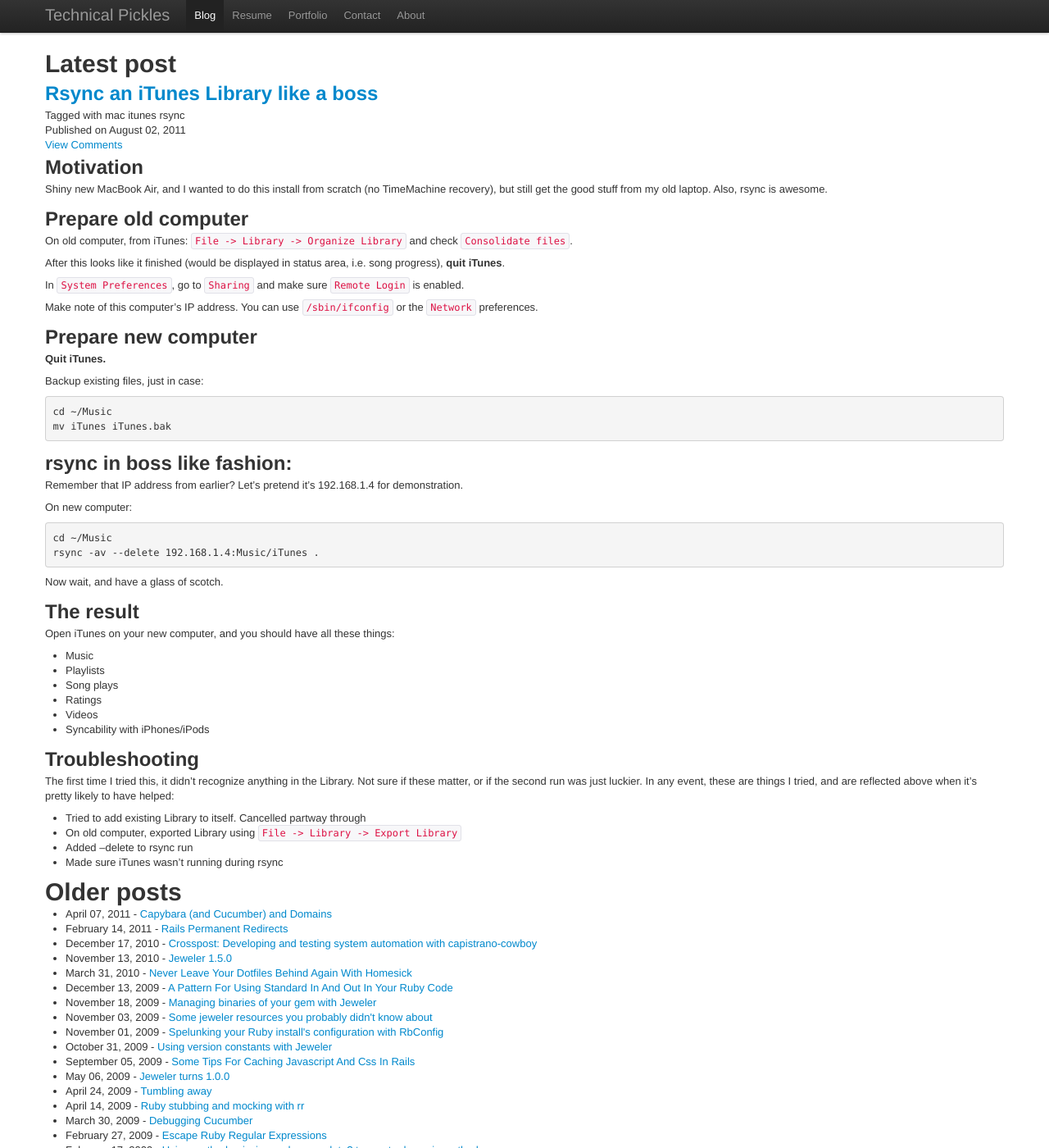
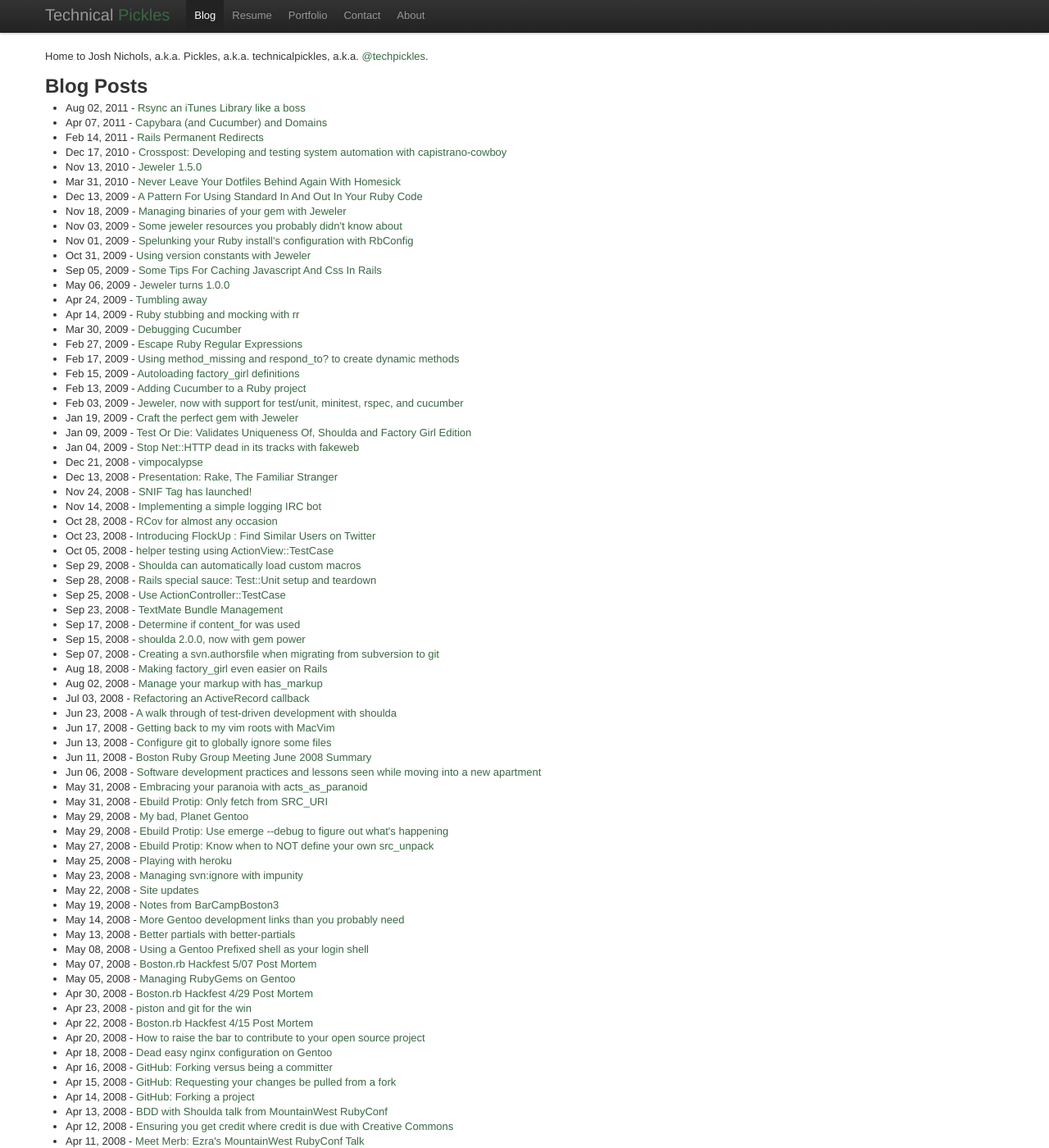
Before and after one commit to technicalpickles/technicalpickles.github.com, a Jekyll site: the page built from index.html, in a window 1280 px wide and 1400 px high. Shown: the whole window at 82% size. Built offline with Jekyll 4.4.1, drawn with Linux system fonts in a browser that asks for light colours; nearby versions of some CDN libraries; Markdown is read by kramdown in place of the engine named in the settings; some of the changed text lies outside the part shown.

Commit message:
Coming along

```diff
--- a/_layouts/default.html
+++ b/_layouts/default.html
@@ -40,7 +40,7 @@
             <span class="icon-bar"></span>
             <span class="icon-bar"></span>
           </a>
-          <a class="brand" href="/">Technical Pickles</a>
+          <a class="brand" href="/">Technical <span class="pickles">Pickles</span></a>
           <div class="nav-collapse">
             <ul class="nav">
               <li class="active"><a href="/">Blog</a></li>
--- a/_posts/2011-08-02-rsync-an-itunes-library-like-a-boss.markdown
+++ b/_posts/2011-08-02-rsync-an-itunes-library-like-a-boss.markdown
@@ -1,10 +1,7 @@
 ---
 title: Rsync an iTunes Library like a boss
 layout: post
-tags:
-- mac
-- itunes
-- rsync
+tags: mac,itunes,rsync
 ---
 
 Motivation
--- a/css/style.css
+++ b/css/style.css
@@ -1,5 +1,23 @@
-
-
 /* ===== Primary Styles ========================================================
    Author:
    ========================================================================== */
+
+.navbar .brand .pickles {
+  color: #3A6843;
+}
+
+a {
+  color: #3A6843;
+}
+
+a:hover {
+  color: #3F9358;
+}
+
+.navbar-inner {
+  background-color: #0E152F;
+}
+
+code {
+  color: #7C5884;
+}
--- a/index.html
+++ b/index.html
@@ -2,35 +2,12 @@
 layout: default
 title: home
 ---
-{% assign first_post = site.posts.first %}
-<h1>Latest post</h1>
-<div class="post">
-	<h2 class="title"><a href="{{ first_post.url }}">{{ first_post.title}}</a></h2>
-	<div class="metadata">
-		{% if first_post.tags %}
-		<div class="tags">
-			Tagged with
-			{% for tag in first_post.tags %}
-			{{ tag }}
-			{% endfor %}
-		</div>
-		{% endif %}
 
-		<div class="published_at">Published on {{ first_post.date | date: '%B %d, %Y'}}</div>
+<p>Home to Josh Nichols, a.k.a. Pickles, a.k.a. technicalpickles, a.k.a. <a href="http://twitter.com/techpickles">@techpickles</a>.</p>
 
-		<a href="{{ first_post.url }}#disqus_thread">View Comments</a>
-	</div>
-	<div class="content">
-		{{ first_post.content }}
-	</div>
-</div>
-
-
-<h1>Older posts</h1>
+<h2>Blog Posts</h2>
 <ul class="archive">
 {% for post in site.posts %}
-  {% if post != first_post %}
-    <li>{{ post.date | date: '%B %d, %Y' }} - <a href="{{ post.url }}">{{ post.title }}</a></li>
-		{% endif %}
-	{% endfor %}
+  <li>{{ post.date | date: '%b %d, %Y' }} - <a href="{{ post.url }}">{{ post.title }}</a> </li>
+{% endfor %}
 </ul>
```
